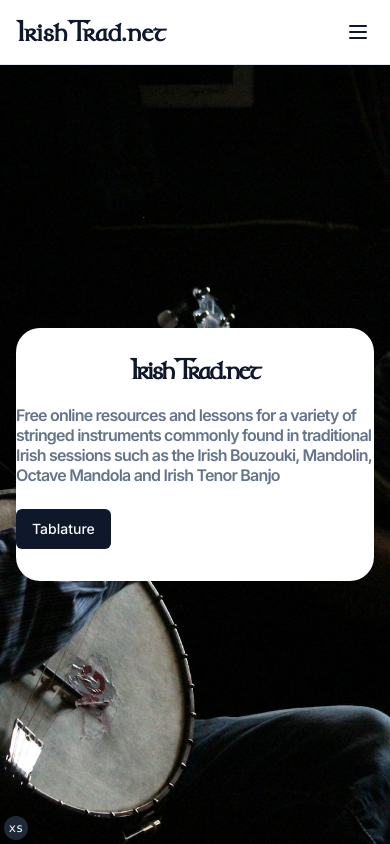
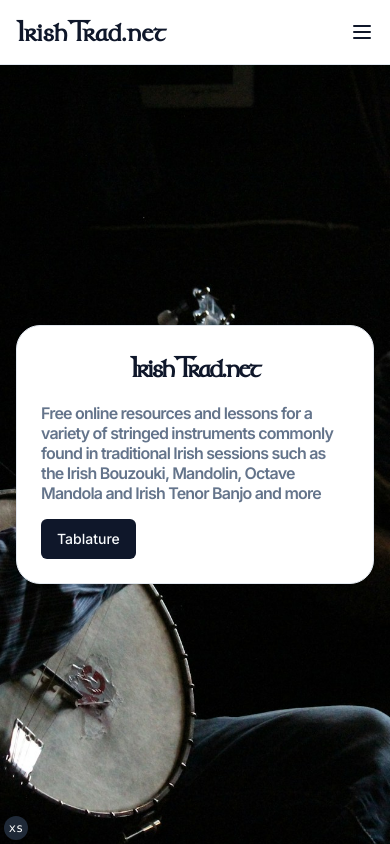
Before and after one commit to Irish-Trad/Irish-Trad-Client, a Next.js app: page / in a window 390 px wide. Built offline with nearby package versions, Linux system fonts and the light colour scheme.

Commit message:
refactor: tweaking responsiveness

```diff
--- a/src/app/page.tsx
+++ b/src/app/page.tsx
@@ -2,7 +2,7 @@
 import PageLayout from "@/components/PageLayout"
 
 const HomePage = () => (
-  <PageLayout className="grid items-center bg-center bg-no-repeat bg-cover bg-trad-session">
+  <PageLayout className="grid place-items-center bg-trad-session bg-cover bg-center bg-no-repeat">
     <HomeBlurb />
   </PageLayout>
 )
--- a/src/components/HomeBlurb.tsx
+++ b/src/components/HomeBlurb.tsx
@@ -4,20 +4,16 @@
 import { buttonVariants } from "@/components/ui/button"
 
 const HomeBlurb = () => (
-  <section className="flex flex-col max-w-4xl gap-6 pt-6 pb-8 m-4 lg:m-0 rounded-3xl bg-background md:py-10">
+  <section className="m-4 flex max-w-4xl flex-col gap-4 rounded-3xl border bg-background p-6">
     <div className="flex flex-col gap-4">
-      <h1 className="text-3xl font-extrabold leading-tight tracking-tighter text-center md:text-9xl font-meath">
+      <h1 className="text-center font-meath text-3xl font-extrabold leading-tight tracking-tighter md:text-9xl">
         IrishTrad.net
       </h1>
-      <h1 className="font-semibold leading-tight tracking-tighter lg:text-3xl md:text-4xl text-muted-foreground">
+      <h1 className="font-semibold leading-tight tracking-tighter text-muted-foreground lg:text-3xl">
         Free online resources and lessons for a variety of stringed instruments
         commonly found in traditional Irish sessions such as the Irish Bouzouki,
-        Mandolin, Octave Mandola and Irish Tenor Banjo
+        Mandolin, Octave Mandola and Irish Tenor Banjo and more
       </h1>
-      {/* <p className="max-w-[700px] text-lg text-muted-foreground">
-        Accessible and customizable components that you can copy and paste
-        into your apps. Free. Open Source. And Next.js 13 Ready.
-      </p> */}
     </div>
     <div className="flex gap-4">
       <Link href={Route.Tabs} className={buttonVariants()}>
--- a/src/components/SiteHeader/NavigationMobile.tsx
+++ b/src/components/SiteHeader/NavigationMobile.tsx
@@ -18,21 +18,15 @@
   const items = siteConfig.mainNav
 
   return (
-    <div className="absolute top-0 z-50 flex flex-col w-screen h-screen bg-background">
-      <div className="flex items-center justify-between h-16 gap-4 pl-4 border-b">
+    <div className="absolute top-0 z-50 flex h-screen w-screen flex-col bg-background">
+      <div className="flex h-16 items-center justify-between border-b p-4">
         <SiteHeaderLogo />
-
-        <div
-          className="grid w-16 h-16 cursor-pointer place-items-center"
-          onClick={onClick}
-        >
-          <Icons.X className="w-6 h-6" />
-        </div>
+        <Icons.X className="size-6 cursor-pointer" onClick={onClick} />
       </div>
 
-      <div className="grid m-4 place-items-center">
+      <div className="m-4 grid place-items-center">
         {items.length && (
-          <nav className="flex flex-col w-full gap-4">
+          <nav className="flex w-full flex-col gap-4">
             {items.map(
               (item, index) =>
                 item.href && (
--- a/src/components/SiteHeader/SiteHeaderMobile.tsx
+++ b/src/components/SiteHeader/SiteHeaderMobile.tsx
@@ -13,21 +13,15 @@
     setShowMobileNavigation(!showMobileNavigation)
   }
 
+  if (showMobileNavigation) {
+    return <NavigationMobile onClick={handleOnClick} />
+  }
+
   return (
-    <>
-      <div className="flex items-center justify-between h-16 gap-4 pl-4 lg:hidden">
-        <SiteHeaderLogo />
-
-        <div
-          className="grid w-16 h-16 cursor-pointer place-items-center"
-          onClick={handleOnClick}
-        >
-          <Icons.Menu className="w-6 h-6" />
-        </div>
-      </div>
-
-      {showMobileNavigation && <NavigationMobile onClick={handleOnClick} />}
-    </>
+    <div className="flex h-16 items-center justify-between p-4 lg:hidden">
+      <SiteHeaderLogo />
+      <Icons.Menu className="size-6 cursor-pointer" onClick={handleOnClick} />
+    </div>
   )
 }
 
```
